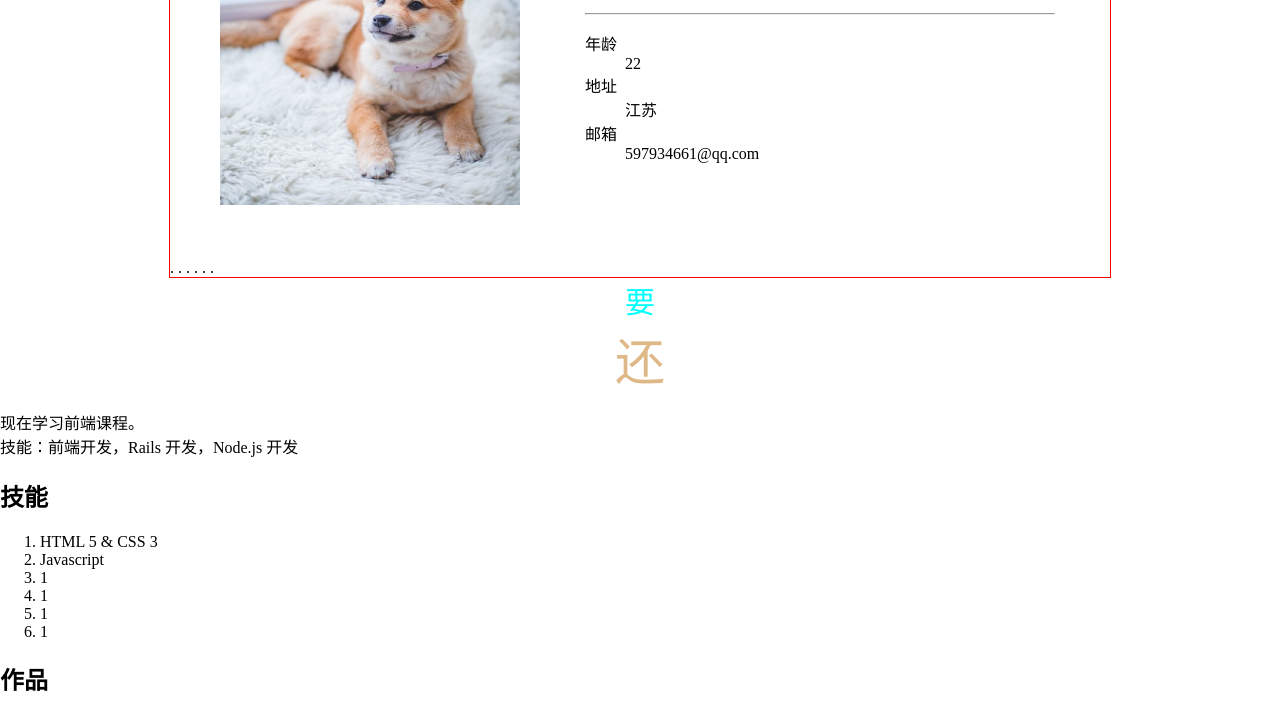
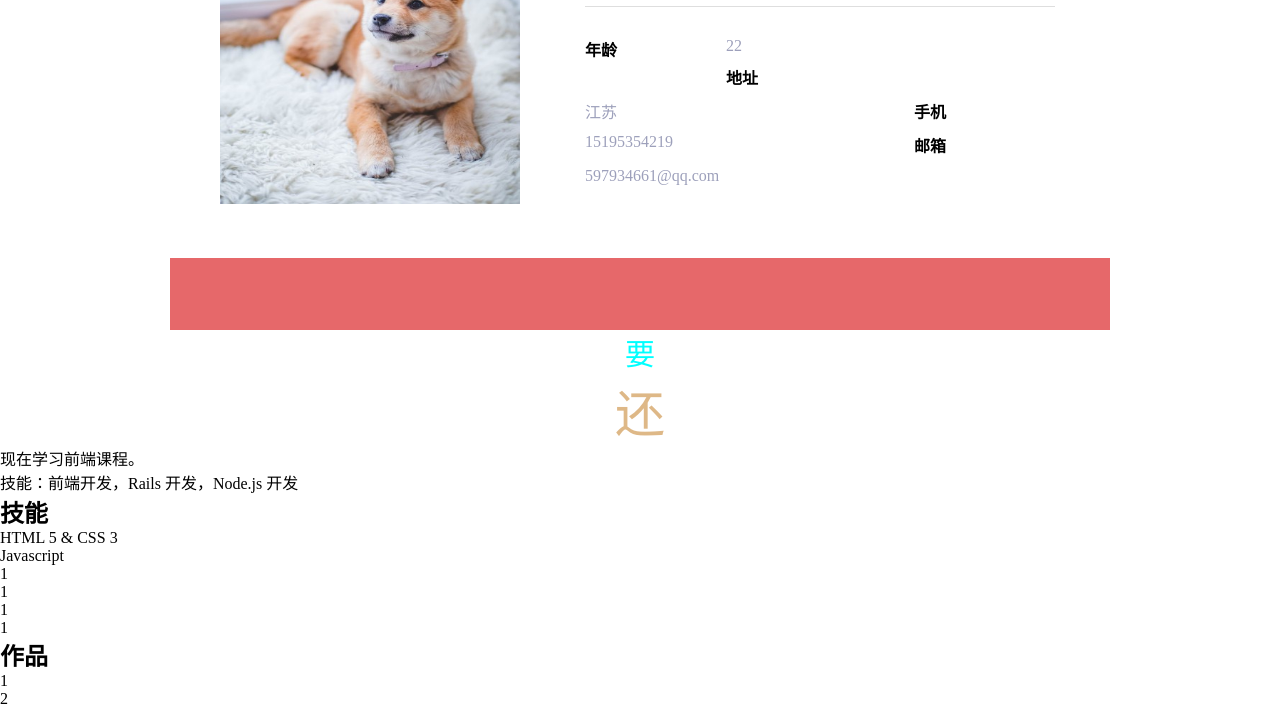
Before and after one commit to ClayWu2/Resume02, a plain HTML site: page index.html in a window 1280 px wide. Shown: the part 711-1416 px from the top of the page. Drawn offline with Linux system fonts and the light colour scheme.

Commit message:
完成userCard的内容

```diff
--- a/index.html
+++ b/index.html
@@ -1,15 +1,27 @@
 <!DOCTYPE html>
 <html lang="en">
+
 <head>
     <meta charset="UTF-8">
     <meta name="viewport" content="width=device-width, initial-scale=1.0">
     <meta http-equiv="X-UA-Compatible" content="ie=edge">
     <title>我的简历</title>
     <link rel="stylesheet" href="main.css">
+    <script src="//at.alicdn.com/t/font_1548329_ziujihxbdpp.js"></script>
+    <style type="text/css">
+        .icon {
+            width: 1em;
+            height: 1em;
+            vertical-align: -0.15em;
+            fill: currentColor;
+            overflow: hidden;
+        }
+    </style>
 
 </head>
+
 <body>
-    <div class="topNavBar" >
+    <div class="topNavBar">
         <div class="topNavBar-inner clearfix">
             <a class="logo" href="#" alt="logo" style="float:left">
                 <span class="rs">RS</span><span class="card">card</span>
@@ -25,13 +37,13 @@
             </nav>
         </div>
     </div>
-    <div class="banner" >
+    <div class="banner">
         <div class="mask">
         </div>
     </div>
     <main>
         <div class="userCard">
-            <div class="pictureAndText clearfix" >
+            <div class="pictureAndText clearfix">
                 <div class="picture" style="float:left">
                     <img src="./img/avator.jpg" style="width:300px;height: 350px;" alt="照片">
                 </div>
@@ -42,23 +54,44 @@
                     <h1>吴鹏</h1>
                     <p>一名前端开发</p>
                     <hr>
-                    <dl>
+                    <dl class="clearfix">
                         <dt>年龄</dt>
                         <dd>22</dd>
                         <dt>地址</dt>
                         <dd>江苏</dd>
+                        <dt>手机</dt>
+                        <dd>15195354219</dd>
                         <dt>邮箱</dt>
                         <dd>597934661@qq.com</dd>
                     </dl>
                 </div>
             </div>
-            <footer>
-                <a href="">.</a>
-                <a href="">.</a>
-                <a href="">.</a>
-                <a href="">.</a>
-                <a href="">.</a>
-                <a href="">.</a>
+            <footer class="media">
+                <a href="">
+                    <svg class="icon" aria-hidden="true">
+                        <use xlink:href="#icon-wangyi"></use>
+                    </svg>
+                </a>
+                <a href="">
+                    <svg class="icon" aria-hidden="true">
+                        <use xlink:href="#icon-github"></use>
+                    </svg>
+                </a>
+                <a href="">
+                    <svg class="icon" aria-hidden="true">
+                        <use xlink:href="#icon-tengxunqq"></use>
+                    </svg>
+                </a>
+                <a href="">
+                    <svg class="icon" aria-hidden="true">
+                        <use xlink:href="#icon-weixin"></use>
+                    </svg>
+                </a>
+                <a href="">
+                    <svg class="icon" aria-hidden="true">
+                        <use xlink:href="#icon-weibo"></use>
+                    </svg>
+                </a>
             </footer>
         </div>
         <a class="button" href="" style="text-decoration: none;
@@ -66,8 +99,8 @@
         <a class="button" href="" style="text-decoration: none;
         font-size: 50px;color:burlywood;text-align: center;display: block;">还</a>
         <p>
-        现在学习前端课程。<br>
-        技能：前端开发，Rails 开发，Node.js 开发
+            现在学习前端课程。<br>
+            技能：前端开发，Rails 开发，Node.js 开发
         </p>
     </main>
     <section>
@@ -97,4 +130,5 @@
         </div>
     </section>
 </body>
+
 </html>
--- a/main.css
+++ b/main.css
@@ -1,3 +1,7 @@
+*{
+    margin:0;
+    padding: 0;
+}
 body{
     margin:0;
     background: white;
@@ -7,6 +11,12 @@ a{
     text-decoration: none;
     color: inherit;
 }
+hr{
+    height: 0;
+    border:none;
+    border-top: 1px solid #dedede;
+}
+
 .clearfix::after{
     content:'';
     display:block;
@@ -81,7 +91,7 @@ a{
     margin-left: auto;
     margin-right: auto;
     background-color:#ffffff;
-    border:1px red solid;
+
 }
 .userCard .welcome{
     color:white;
@@ -108,3 +118,43 @@ a{
     margin-left:65px;
     width: 470px;
 }
+.userCard h1{
+    margin-top: 28px;
+}
+.userCard .text hr{
+    margin: 25px 0;
+}
+.userCard .text dl dt,
+.userCard .text dl dd{
+    float: left;
+    padding :5px 0;
+}
+.userCard .text dl dt{
+    width: 30%;
+    font-weight: bold;
+}
+.userCard .text dl dd{
+    width:70%;
+    color: #9da0bb;
+}
+.userCard .media{
+    background: #e6686a;
+    text-align: center;
+}
+.userCard .media a{
+    display: inline-block;
+    border-radius: 50%;
+    line-height: 30px;
+    width: 40px;
+    padding: 5px 0;
+    margin:16px;
+}
+.userCard .media a:hover{
+    background: #cf5d5f;
+}
+.userCard .media .icon{
+    width:30px;
+    height: 30px;
+    fill:white;
+    vertical-align:top;
+}
```
